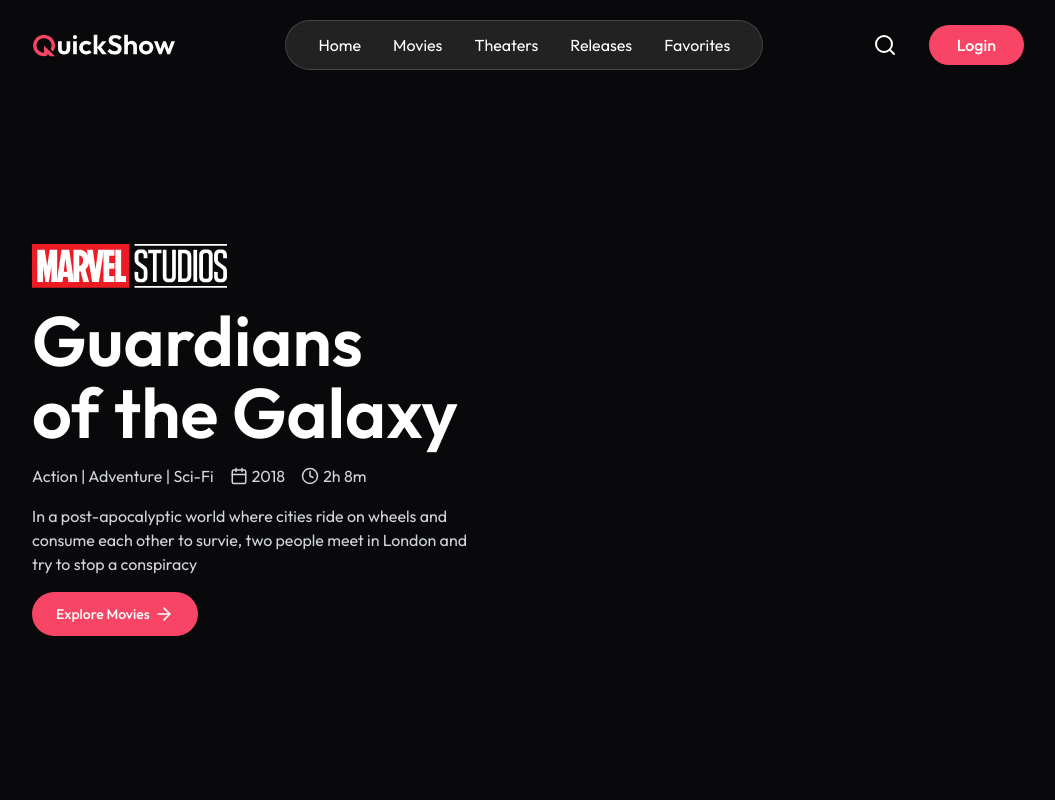
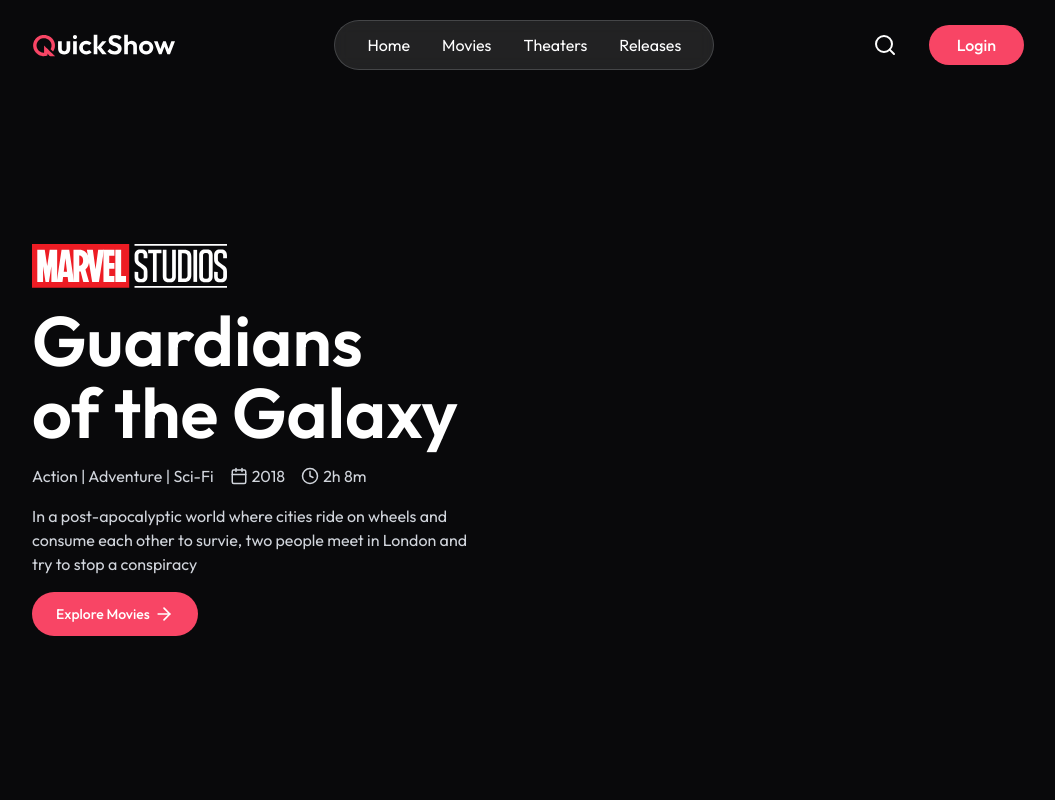
Before and after one commit to sujan2000/Movie-Ticket-Booking, a React (Vite) app in the folder client/: page / in a window 1280 px wide. Shown: the top 800 px of the page, without its empty margins (112-1167 px from the left). Built offline with nearby package versions, Linux system fonts and the light colour scheme; no server answers.

Commit message:
show favorite nav if available

```diff
--- a/client/src/components/Navbar.jsx
+++ b/client/src/components/Navbar.jsx
@@ -3,6 +3,7 @@
 import { assets } from '../assets/assets'
 import { MenuIcon, SearchIcon, TicketPlus, XIcon } from 'lucide-react'
 import { useClerk, UserButton, useUser } from '@clerk/clerk-react'
+import { useAppContext } from '../context/AppContext'
 
 const Navbar = () => {
 
@@ -10,6 +11,8 @@
   const { user } = useUser()
   const { openSignIn } = useClerk()
   const navigate = useNavigate()
+
+  const { favoriteMovies } = useAppContext()
 
   return (
 
@@ -30,7 +33,7 @@
         <Link onClick={() => { scrollTo(0, 0); setIsOpen(false) }} to="/movies">Movies</Link>
         <Link onClick={() => { scrollTo(0, 0); setIsOpen(false) }} to="/">Theaters</Link>
         <Link onClick={() => { scrollTo(0, 0); setIsOpen(false) }} to="/">Releases</Link>
-        <Link onClick={() => { scrollTo(0, 0); setIsOpen(false) }} to="/favorite">Favorites</Link>
+        {favoriteMovies.length > 0 && <Link onClick={() => { scrollTo(0, 0); setIsOpen(false) }} to="/favorite">Favorites</Link>}
       </div>
 
       <div className="flex items-center gap-8">
```
